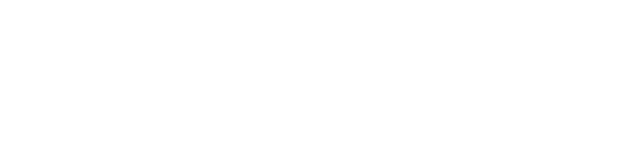
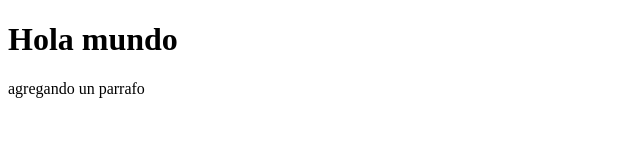
Before and after one commit to zeus23051979/CursoGit, a plain HTML site: page index.html in a window 1280 px wide. Shown: the whole page, without its empty margins (0-640 px from the left). Drawn offline with Linux system fonts and the light colour scheme.

Commit message:
agregando y haciendo commit en una sola linea

```diff
--- a/funciones.js
+++ b/funciones.js
@@ -0,0 +1,4 @@
+function muestra(){
+
+
+}
--- a/index.html
+++ b/index.html
@@ -6,6 +6,8 @@
     <title>Document</title>
 </head>
 <body>
+    <h1>Hola mundo</h1>
 
+    <p>agregando un parrafo</p>
 </body>
 </html>
```
